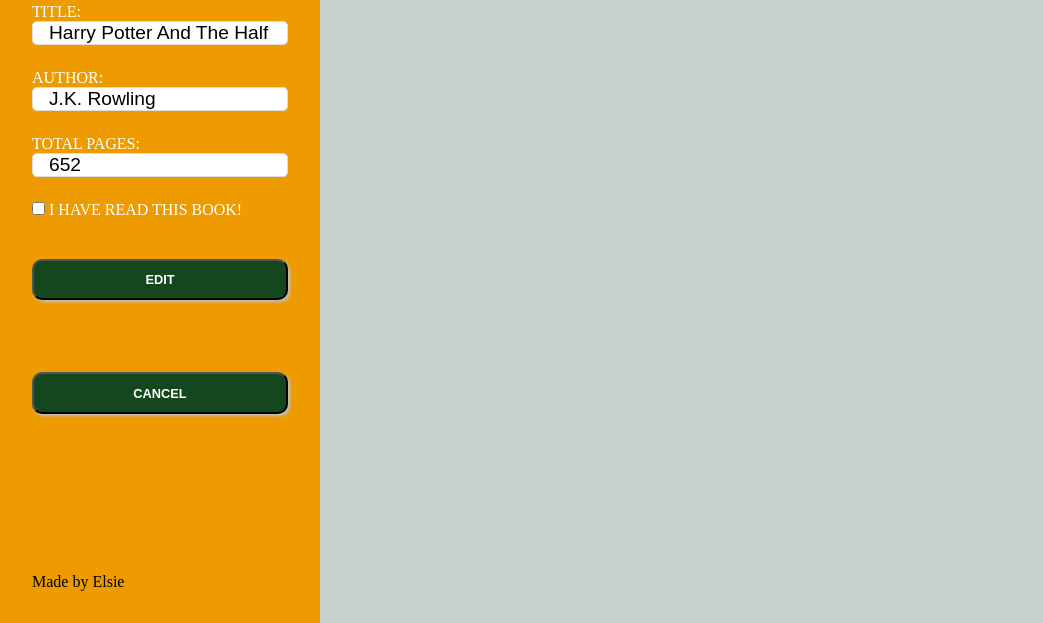
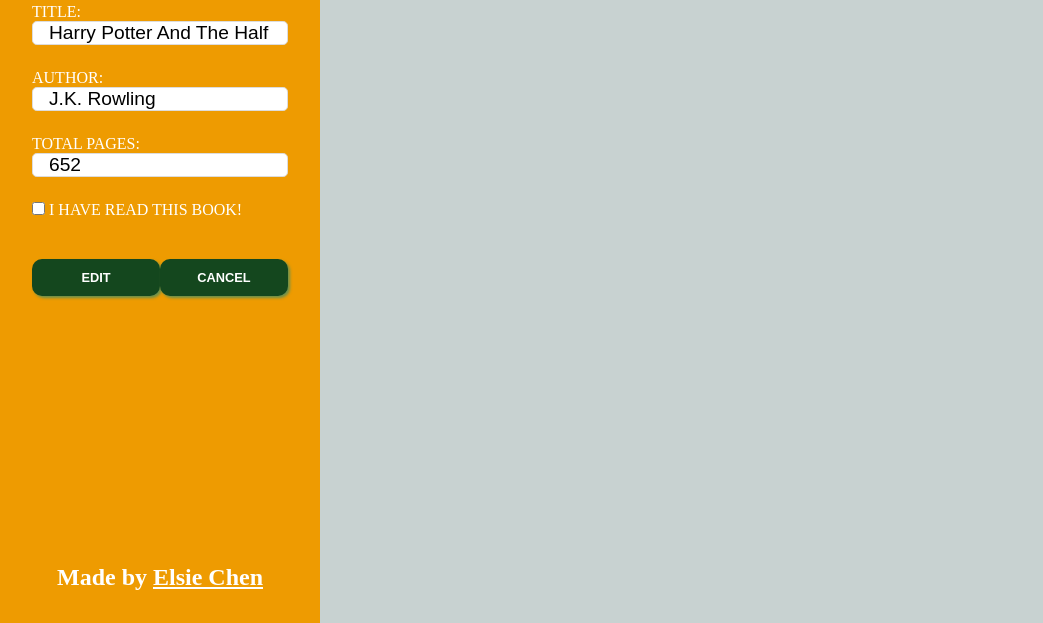
Before and after one commit to elsiechen/project-library, a plain HTML site: page index.html in a window 1280 px wide. Both pictures are taken after a click on the button 982 px from the left and 33 px from the top of the page. Shown: the part 177-800 px from the top of the page, without its empty margins (0-1043 px from the left). Drawn offline with Linux system fonts and the light colour scheme.

Commit message:
Finish styling form and footer

```diff
--- a/index.html
+++ b/index.html
@@ -39,10 +39,13 @@
                     <label for="read" class="read">I HAVE READ THIS BOOK!</label>
                 </div>
                 <button type="submit" id="add" name="add">ADD</button>
-                <button type="button" id="edit" name="edit">EDIT</button>
-                <button type="button" id="cancel" name="cancel">CANCEL</button>
+                <div class="edit-cancel">
+                    <button type="button" id="edit" name="edit">EDIT</button>
+                    <button type="button" id="cancel" name="cancel">CANCEL</button>
+                </div>
+
             </form>
-            <footer>Made by Elsie</footer>
+            <footer>Made by <a href="https://github.com/elsiechen">Elsie Chen</a></footer>
         </div>
         <div class="right-container">
             <table class="table">
--- a/style.css
+++ b/style.css
@@ -96,14 +96,35 @@ button[type="submit"],
 button[type="button"] {
     background-color: var(--fifth-color--);
     color: white;
-    padding: 0.7rem 2.5rem;
+    padding: 0.7rem 2rem;
+    border: none;
     border-radius: 10px;
     font-size: 0.8rem;
     font-weight: bolder;
-    box-shadow: 2px 2px 3px silver;
-    margin: 1rem 0 2rem 0;
+    box-shadow: 2px 2px 3px var(--second--color--);
+    margin: 1rem 0 1rem 0;
 }
 
+.edit-cancel {
+    display: flex;
+    justify-content: space-around;
+}
+
+button[name="edit"],
+button[name="cancel"] {
+    width: 8rem;
+}
+
+footer {
+    color: white;
+    font-size: 1.5rem;
+    font-weight: 900;
+    align-self: center;
+}
+
+a{
+    color: white;
+}
 .right-container {
     background-color: var(--third--color--);
 }
```
